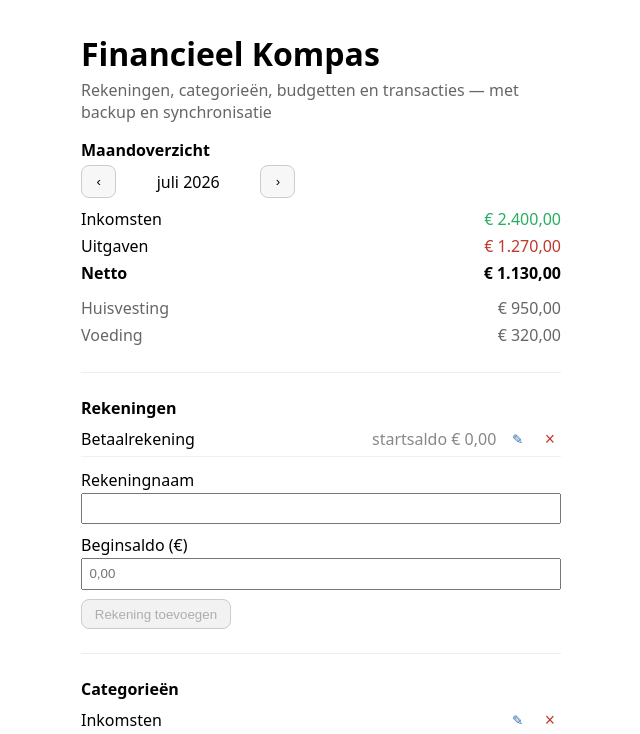
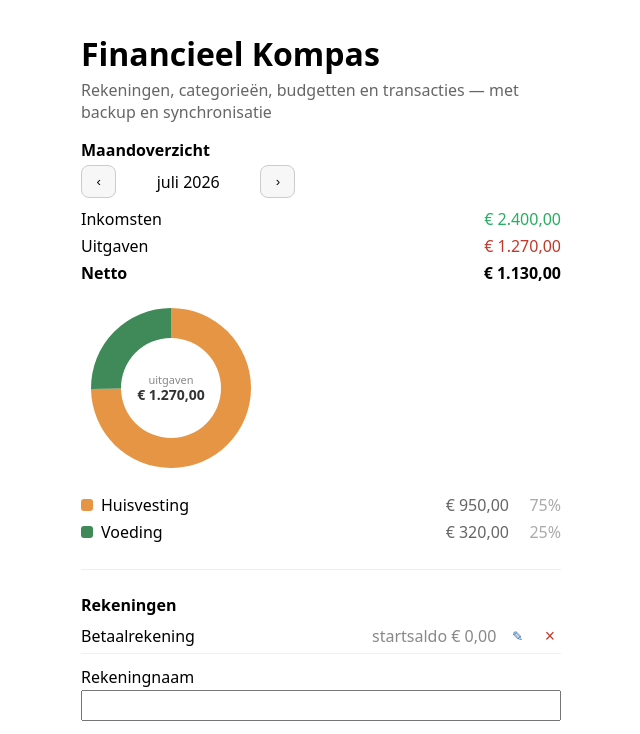
Before and after one commit to timverschot/financieel-kompas-rebuild, a React (Vite) app: page / in a window 1280 px wide. Shown: the top 734 px of the page, without its empty margins (319-959 px from the left). Built offline with nearby package versions, Linux system fonts and the light colour scheme.

Commit message:
Analyse -donut per hoofdcategorie

```diff
--- a/src/App.tsx
+++ b/src/App.tsx
@@ -47,6 +47,7 @@ import { CategorieFormulier } from './components/CategorieFormulier'
 import { BudgetFormulier } from './components/BudgetFormulier'
 import { DossierSectie } from './components/DossierSectie'
 import { CategorieBoom } from './components/CategorieBoom'
+import { Donut } from './components/Donut'
 import { IndexatieCalculator } from './components/IndexatieCalculator'
 import { TerugkerendeSectie } from './components/TerugkerendeSectie'
 import { saldoVerrekening } from './utils/dossier'
@@ -435,14 +436,9 @@ export function App() {
           <span>{formatEuro(inkomsten - uitgaven)}</span>
         </div>
         {perCategorie.length > 0 && (
-          <ul style={{ listStyle: 'none', padding: 0, marginTop: '0.5rem' }}>
-            {perCategorie.map((c) => (
-              <li key={c.naam} style={{ display: 'flex', justifyContent: 'space-between', color: '#666', padding: '0.15rem 0' }}>
-                <span>{c.naam}</span>
-                <span>{formatEuro(c.bedrag)}</span>
-              </li>
-            ))}
-          </ul>
+          <div style={{ marginTop: '0.75rem' }}>
+            <Donut items={perCategorie} />
+          </div>
         )}
       </section>
 
--- /dev/null
+++ b/src/components/Donut.tsx
@@ -0,0 +1,71 @@
+import type { CSSProperties } from 'react'
+import { donutSegmenten, type DonutInvoer } from '../utils/donut'
+import { formatEuro } from '../utils/format'
+
+// Geometrie van de donut.
+const GROOTTE = 180
+const MIDDEN = GROOTTE / 2
+const BUITEN = 80
+const BINNEN = 50
+
+// Een punt op een cirkel; hoek 0 = bovenaan, met de klok mee.
+function punt(straal: number, fractie: number): [number, number] {
+  const hoek = fractie * 2 * Math.PI
+  return [MIDDEN + straal * Math.sin(hoek), MIDDEN - straal * Math.cos(hoek)]
+}
+
+function segmentPad(start: number, eind: number): string {
+  const groot = eind - start > 0.5 ? 1 : 0
+  const [xb0, yb0] = punt(BUITEN, start)
+  const [xb1, yb1] = punt(BUITEN, eind)
+  const [xi1, yi1] = punt(BINNEN, eind)
+  const [xi0, yi0] = punt(BINNEN, start)
+  return `M ${xb0} ${yb0} A ${BUITEN} ${BUITEN} 0 ${groot} 1 ${xb1} ${yb1} L ${xi1} ${yi1} A ${BINNEN} ${BINNEN} 0 ${groot} 0 ${xi0} ${yi0} Z`
+}
+
+const swatch: CSSProperties = { display: 'inline-block', width: 12, height: 12, borderRadius: 3, flexShrink: 0 }
+
+// Donutgrafiek van bedragen per (hoofd)categorie, met legende. De kleuren komen
+// uit hetzelfde data-object als de cijfers.
+export function Donut({ items }: { items: DonutInvoer[] }) {
+  const segmenten = donutSegmenten(items)
+  if (segmenten.length === 0) return null
+  const totaal = segmenten.reduce((s, seg) => s + seg.bedrag, 0)
+  const enkel = segmenten.length === 1
+
+  return (
+    <div>
+      <svg viewBox={`0 0 ${GROOTTE} ${GROOTTE}`} width={GROOTTE} height={GROOTTE} role="img" aria-label="Uitgaven per categorie">
+        {enkel ? (
+          <circle
+            cx={MIDDEN}
+            cy={MIDDEN}
+            r={(BUITEN + BINNEN) / 2}
+            fill="none"
+            stroke={segmenten[0].kleur}
+            strokeWidth={BUITEN - BINNEN}
+          />
+        ) : (
+          segmenten.map((seg) => <path key={seg.naam} d={segmentPad(seg.start, seg.eind)} fill={seg.kleur} />)
+        )}
+        <text x={MIDDEN} y={MIDDEN - 4} textAnchor="middle" style={{ fontSize: 11, fill: '#888' }}>
+          uitgaven
+        </text>
+        <text x={MIDDEN} y={MIDDEN + 12} textAnchor="middle" style={{ fontSize: 14, fontWeight: 700, fill: '#333' }}>
+          {formatEuro(totaal)}
+        </text>
+      </svg>
+
+      <ul style={{ listStyle: 'none', padding: 0, margin: '0.5rem 0 0' }}>
+        {segmenten.map((seg) => (
+          <li key={seg.naam} style={{ display: 'flex', alignItems: 'center', gap: '0.5rem', padding: '0.15rem 0' }}>
+            <span style={{ ...swatch, background: seg.kleur }} />
+            <span style={{ flex: 1 }}>{seg.naam}</span>
+            <span style={{ color: '#666' }}>{formatEuro(seg.bedrag)}</span>
+            <span style={{ color: '#aaa', width: 44, textAlign: 'right' }}>{Math.round(seg.fractie * 100)}%</span>
+          </li>
+        ))}
+      </ul>
+    </div>
+  )
+}
--- /dev/null
+++ b/src/utils/donut.ts
@@ -0,0 +1,50 @@
+// Zuivere berekening voor een donutgrafiek. Los gehouden zodat de wiskunde
+// (fracties, cumulatieve hoeken, kleurtoewijzing) deterministisch getest kan
+// worden, apart van het tekenen.
+
+export type DonutInvoer = { naam: string; bedrag: number; kleur: string | null }
+export type DonutSegment = {
+  naam: string
+  bedrag: number
+  kleur: string
+  fractie: number
+  start: number // cumulatieve fractie waar het segment begint (0..1)
+  eind: number // ... en eindigt (0..1)
+}
+
+// Terugvalkleuren voor groepen zonder eigen kleur (bv. eigen categorieën of
+// 'Zonder categorie'). De ingebouwde hoofdcategorieën dragen hun eigen kleur.
+const PALET = [
+  '#E69544',
+  '#3F8A58',
+  '#2C6CB0',
+  '#C0392B',
+  '#8E44AD',
+  '#16A085',
+  '#E67E22',
+  '#7F8C8D',
+  '#D35400',
+  '#2980B9',
+]
+
+// Zet bedragen om naar donutsegmenten. De kleur komt uit hetzelfde data-object
+// als het bedrag (belangrijke v1-les: nooit een losse kleurenlijst die uit de pas
+// kan lopen); enkel groepen zonder kleur krijgen een terugvalkleur.
+export function donutSegmenten(items: DonutInvoer[]): DonutSegment[] {
+  const totaal = items.reduce((s, i) => s + i.bedrag, 0)
+  if (totaal <= 0) return []
+  let cum = 0
+  return items.map((it, i) => {
+    const fractie = it.bedrag / totaal
+    const start = cum
+    cum += fractie
+    return {
+      naam: it.naam,
+      bedrag: it.bedrag,
+      kleur: it.kleur ?? PALET[i % PALET.length],
+      fractie,
+      start,
+      eind: cum,
+    }
+  })
+}
```
Also changed, not shown: 2 other files (tests, documents, lock files or other folders).
